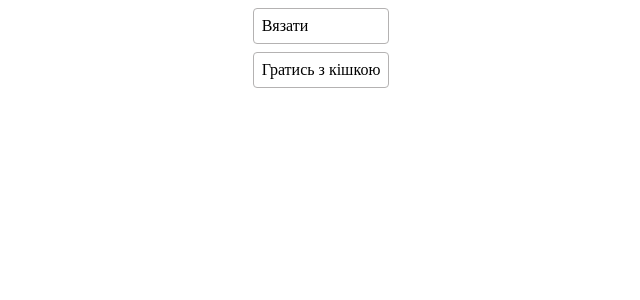
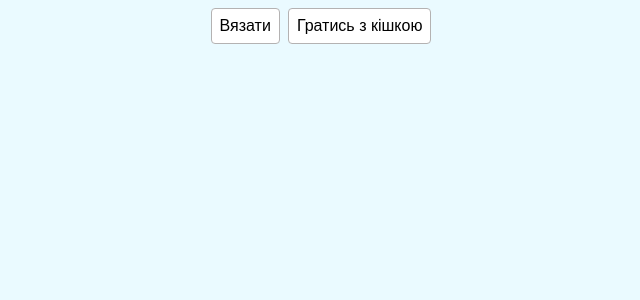
Before and after one commit to ivan-hryshko/action-selector, a Nuxt app: page / in a window 1280 px wide. Shown: the top 300 px of the page, without its empty margins (319-959 px from the left). Built offline with nearby package versions, Linux system fonts and the light colour scheme.

Commit message:
feat: added style to list

```diff
--- a/app.vue
+++ b/app.vue
@@ -27,18 +27,47 @@ const actionsList = ['Вязати', 'Гратись з кішкою']
 .main {
   display: flex;
   justify-content: center;
+  background-color: #eafaff;
+  height: 100vh;
 }
 
 .actions-list {
-  display: flex;
-  flex-direction: column;
+  display: grid;
+  grid-template-columns: auto auto;
+  grid-auto-rows: min-content;
   gap: 8px;
+  padding: 8px;
 
   .action {
     padding: 8px;
     border: 1px solid rgb(180, 178, 178);
     border-radius: 4px;
+    background-color: white;
   }
 }
 
+/* assets/css/reset.css */
+*,
+*::before,
+*::after {
+  margin: 0;
+  padding: 0;
+  box-sizing: border-box;
+}
+
+html, body {
+  height: 100%;
+  font-family: sans-serif;
+}
+
+img, picture, video, canvas, svg {
+  display: block;
+  max-width: 100%;
+}
+
+button, input, select, textarea {
+  font-family: inherit;
+}
+
+
 </style>
```
